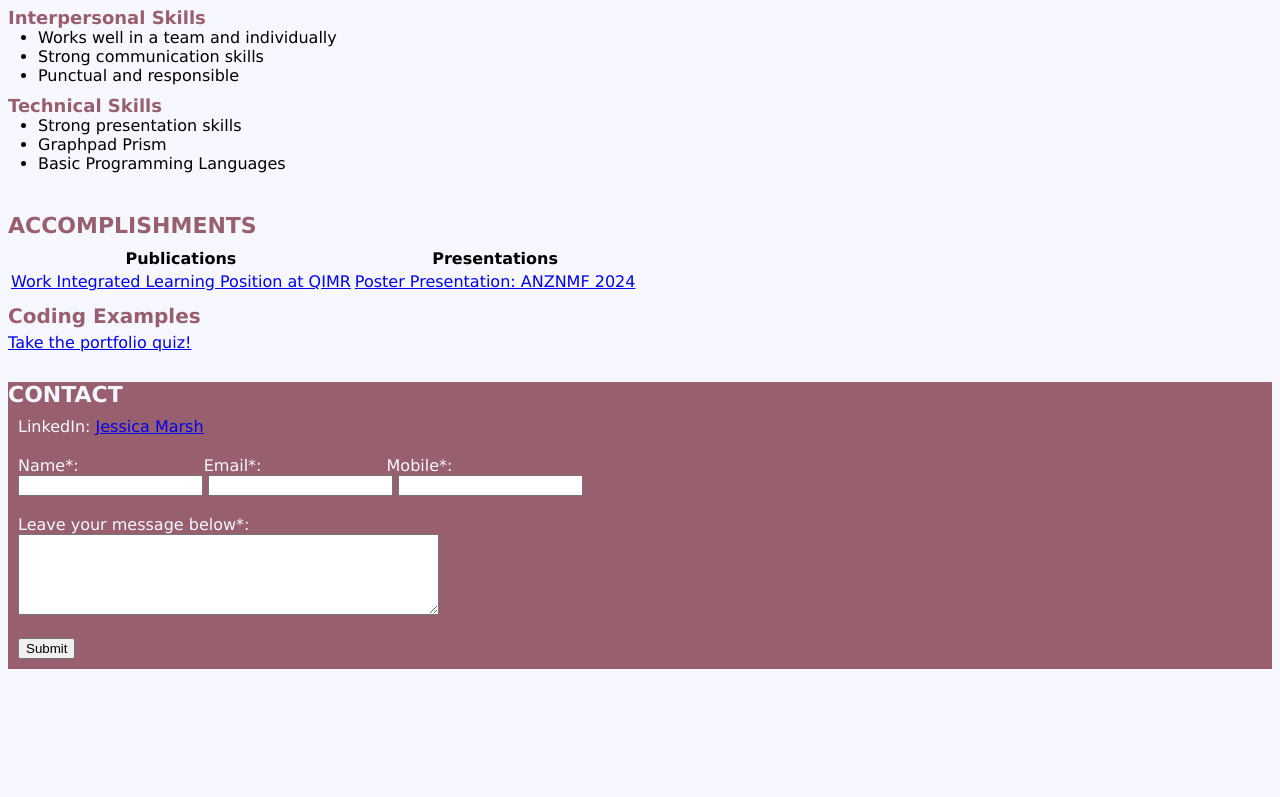
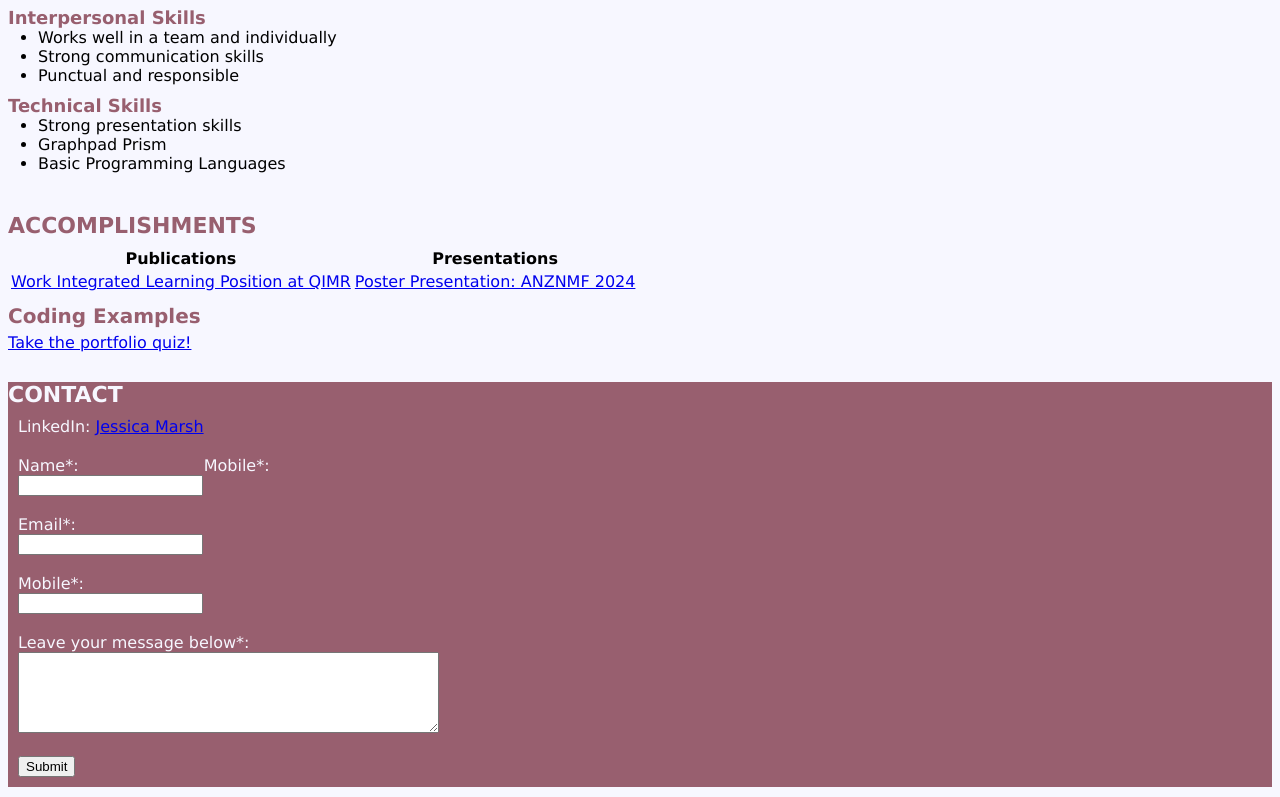
Before and after one commit to JMarsh-1/JMarsh-1.github.io, a plain HTML site: page index.html in a window 1280 px wide. Shown: the part 753-1550 px from the top of the page. Before the commit the page ends 1432 px from the top, so only its background shows below. Drawn offline with Linux system fonts and the light colour scheme.

Commit message:
Functional Contact Form
Linked contact section to formspree.
Updated HTML of contact section to match exercise

```diff
--- a/index.html
+++ b/index.html
@@ -70,10 +70,20 @@
         <h2 id="contactsection" class="contactform">CONTACT</h2>
         <p id="contactsection">LinkedIn: <a href="https://www.linkedin.com/in/jessica-marsh-4155421a9/?trk=public-profile-join-page" target="_blank">Jessica Marsh</a></p>
             <!--form-->
-            <form>
-                <label for="name">Name*:</label> <label for="email">Email*:</label> <label for="mobile">Mobile*:</label>
+            <form id="contactform" action="https://formspree.io/f/mqaznzqp" method="POST">
+                <label for="name">Name*:</label> <label for="mobile">Mobile*:</label>
                     <br>
-                <input type="text" name="name" id="name" required> <input id="email" name="email" type="email" pattern="[a-z0-9._%+-]+@[a-z0-9.-]+\.[a-z]{2,}$" required> <input id="mobile" name="mobile" type="text" pattern="[0-9]{10,16}" required>
+                <input type="text" name="name" id="name" required>
+                <br>
+                <br>
+                <label for="email">Email*:</label>
+                <br>
+                <input id="email" name="email" type="email" pattern="[a-z0-9._%+-]+@[a-z0-9.-]+\.[a-z]{2,}$" required>
+                <br>
+                <br>
+                <label for="mobile">Mobile*:</label>
+                <br>
+                <input id="mobile" name="mobile" type="text" pattern="[0-9]{10,16}" required>
                     <br>
                     <br>
                 <label for="message">Leave your message below*: </label>
```
